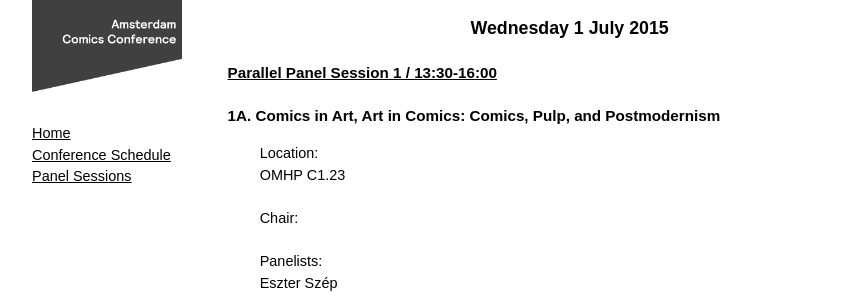
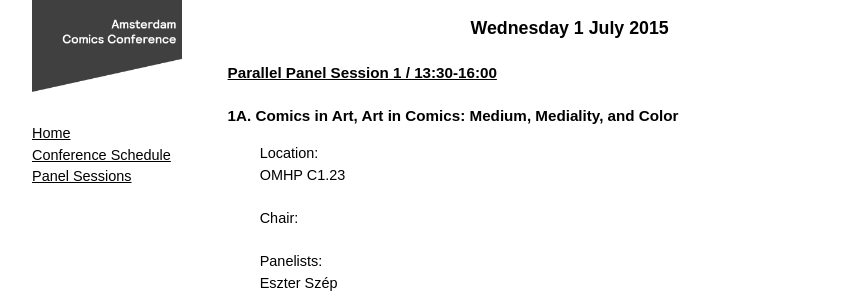
Before and after one commit to amsterdamcomics/amsterdamcomics.github.io, a Jekyll site: the page built from sessions.md, in a window 1280 px wide and 900 px high. Shown: the part 194-491 px from the top of the window, without its empty margins (152-1019 px from the left). Built offline with Jekyll 4.4.1, drawn with Linux system fonts in a browser that asks for light colours.

Commit message:
Medium, Mediality, and Color

```diff
--- a/_config.yml
+++ b/_config.yml
@@ -3,8 +3,8 @@ title: Amsterdam Comics
 email: info@amsterdamcomics.com
 description: Amsterdam Comics is an international network of comics scholars.
 baseurl: ""
-url: "http://amsterdamcomics.com" # the base hostname & protocol for your site
-oourl: "http://127.0.0.1:4000" # the base hostname & protocol for your site
+oourl: "http://amsterdamcomics.com" # the base hostname & protocol for your site
+url: "http://127.0.0.1:4000" # the base hostname & protocol for your site
 github_username:  gauthiier
 
 # Build settings
--- a/sessions.md
+++ b/sessions.md
@@ -16,7 +16,7 @@ tags: navigation
 
 ####<u><b>Parallel Panel Session 1 / 13:30-16:00</b></u>
 
-__1A. Comics in Art, Art in Comics: Comics, Pulp, and Postmodernism__
+__1A. Comics in Art, Art in Comics: Medium, Mediality, and Color__
 
 <pre>
 	Location:
```
